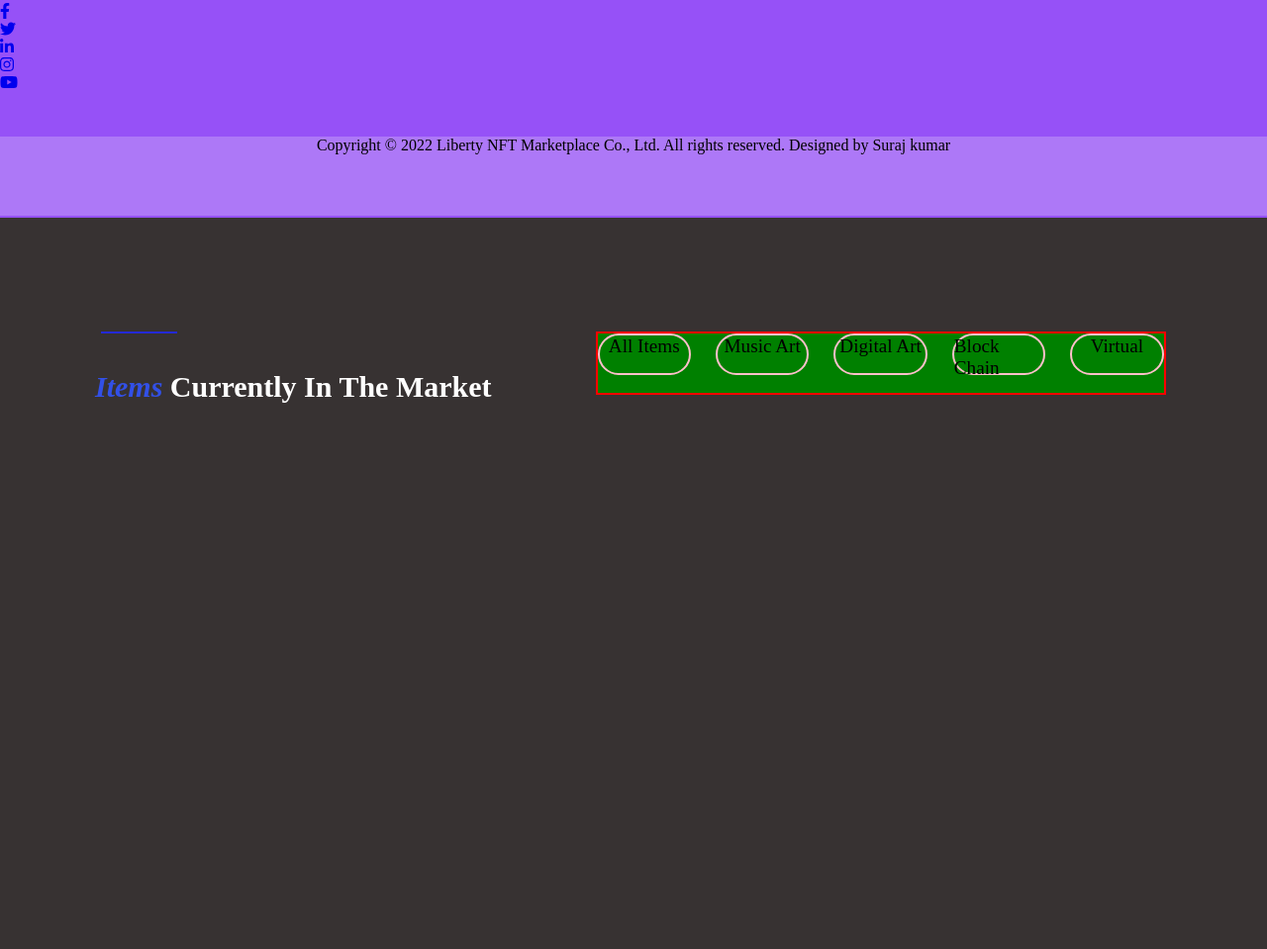
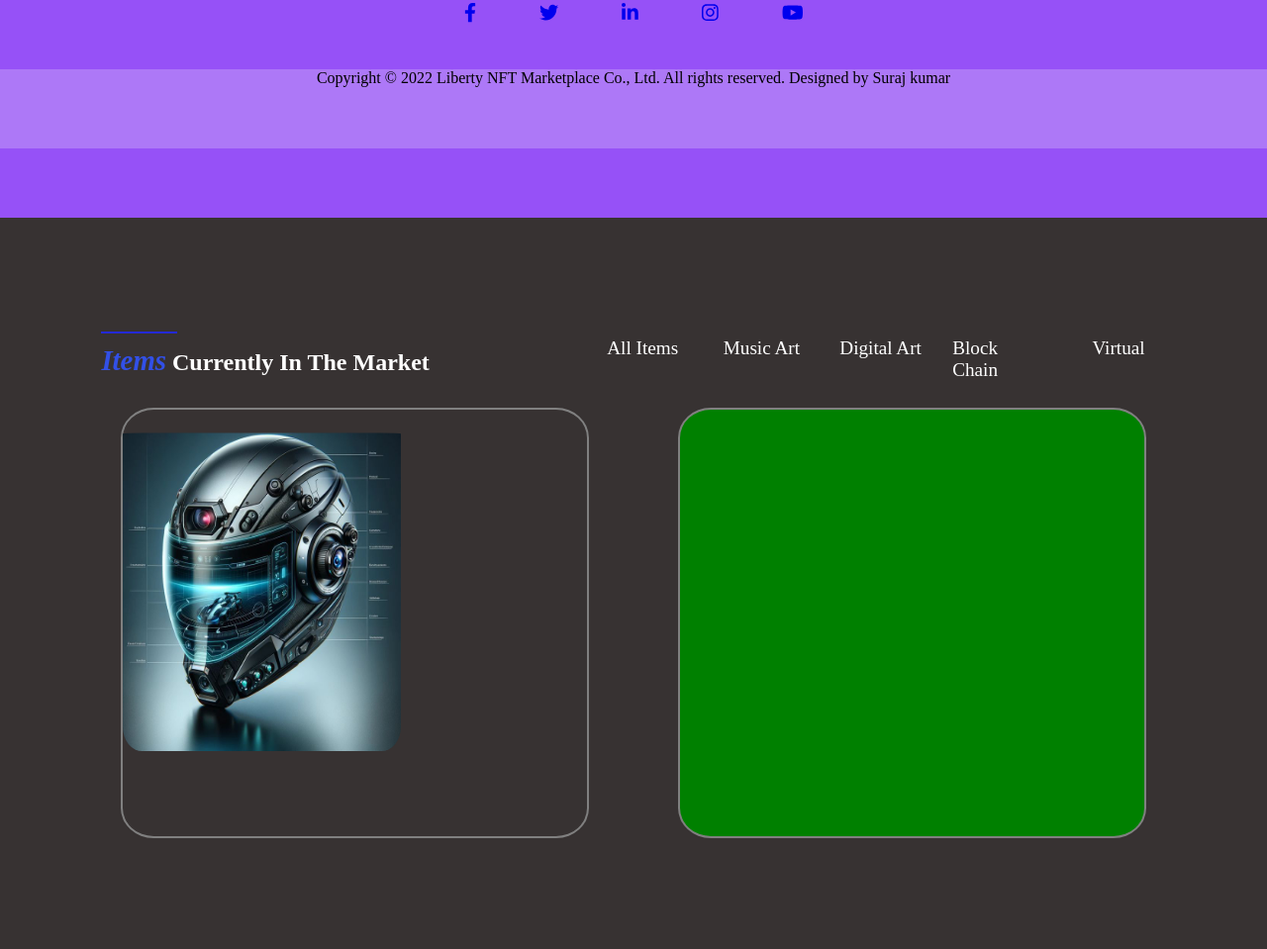
Before and after one commit to surajkr502/project1, a plain HTML site: page index.html in a window 1280 px wide. Shown: the part 2980-3939 px from the top of the page at 99% size. Drawn offline with Linux system fonts and the light colour scheme.

Commit message:
fourthpage update

```diff
--- a/index.css
+++ b/index.css
@@ -1023,11 +1023,11 @@ margin-right: 10%;
     margin-left: 8%;
 }
 #navbar2{
-    border: solid red 2px;
+    /* border: solid red 2px; */
 
     width: 45%;
     height: 8%;
-    background-color: green;
+    /* background-color: green; */
     display: flex;
     justify-content:center ;
     gap: 25px;
@@ -1037,18 +1037,35 @@ margin-right: 10%;
 
 }
 .nav1{
-    border: solid 2px pink;
+    /* border: solid 2px pink; */
+    /* background-color: white; */
+    color: white;
     font-size: larger;
     border-radius: 30px;
     height: 70%;
     width: 17%;
     display: flex;
     justify-content: center;
+    position: relative;
+    padding-top: 1%;
+    /* align-items: center;
+    position: absolute;  */
+
+    /* display: flex;
+    justify-content: center;
+    align-items: center;
     /* position: absolute;
     margin-top: 20%; */
 }
 .nav2{
-    border: solid 2px pink;
+    /* border: solid 2px pink; */
+        /* background-color: white; */
+        color: white;
+         position: relative;
+    padding-top: 1%;
+
+
+
     font-size: larger;
     border-radius: 30px;
     height: 70%;
@@ -1057,7 +1074,11 @@ margin-right: 10%;
     justify-content: center;
 }
 .nav3{
-    border: solid 2px pink;
+    /* border: solid 2px pink;
+        background-color: white; */
+        color: white;
+ position: relative;
+    padding-top: 1%;
     font-size: larger;
     border-radius: 30px;
     height: 70%;
@@ -1066,7 +1087,9 @@ margin-right: 10%;
     justify-content: center;
 }
 .nav4{
-    border: solid 2px pink;
+   color: white;
+    position: relative;
+    padding-top: 1%;
     font-size: larger;
     border-radius: 30px;
     height: 70%;
@@ -1075,7 +1098,9 @@ margin-right: 10%;
     justify-content: center;
 }
 .nav5{
-    border: solid 2px pink;
+   color: white;
+ position: relative;
+    padding-top: 1%;
     font-size: larger;
     border-radius: 30px;
     height: 70%;
@@ -1083,12 +1108,76 @@ margin-right: 10%;
     display: flex;
     justify-content: center;
 }
-.h1{
+.hhh1{
     color: white;
     position: absolute;
-    margin-top: 6%;
-    margin-left: 1.5%;
+    margin-top: 10%;
+    margin-left: 8%;
 }
 .Item{
     color: #3250e7;
+    font-size: larger;
+    /* display: flex;
+    justify-content: center;
+    align-items: center; */
 }
+.nav1:hover{
+    background-color: blue;
+}
+.nav2:hover{
+    background-color: blue;
+}
+.nav3:hover{
+    background-color: blue;
+}
+.nav4:hover{
+    background-color: blue;
+}
+.nav5:hover{
+    background-color: blue;
+}
+
+.social-icons{
+    display: flex;
+    justify-content: center;
+    align-items: center;
+    list-style: none;
+    gap: 5%;
+    font-size: larger;
+    /* background-color: white; */
+
+}
+#lastbox{
+    /* border: solid red 2px; */
+    display: flex;
+    justify-content: center;
+    width: 100%;
+    height: 68%;
+    /* background-color: antiquewhite; */
+    position: absolute;
+    margin-top: 15%;
+    gap: 7%;
+}
+.lastbox1{
+    border: solid gray 2px;
+    width: 37%;
+    height: 80%;
+    /* background-color: green; */
+    border-radius: 7%;
+}
+.lastbox2{
+    border: solid gray 2px;
+    width: 37%;
+    height: 80%;
+    background-color: green;
+    border-radius: 7%;
+
+}
+.lastbox1 img{
+    width: 60%;
+    height: 80%;
+    border-radius: 7%;
+    /* position: absolute; */
+    padding-top: 5%;
+
+}
--- a/index.html
+++ b/index.html
@@ -287,7 +287,16 @@
        <div class="nav4">Block Chain</div>
        <div class="nav5">Virtual</div>
        </div>
-       <div class="h1"><h1> <i class="Item">Items</i>  Currently In The Market</h1></div>
+       <div class="hhh1"><h1> <i class="Item">Items</i>  Currently In The Market</h1></div>
+       <div id="lastbox">
+        <div class="lastbox1">
+            <img src="./image3.jpg" alt="image">
+
+        </div>
+        <div class="lastbox2">
+
+        </div>
+       </div>
 
 
     </section>
```
Also changed, not shown: image.jpg (added), image2.jpg (added), image3.jpg (added).
